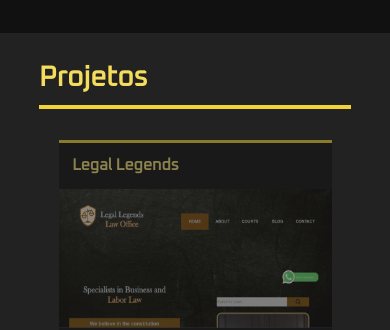
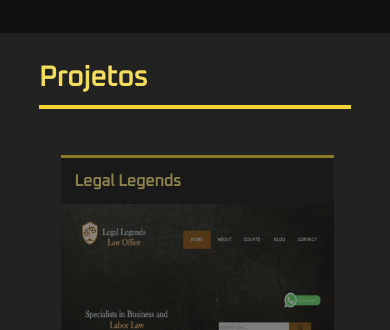
Before and after one commit to Lucaas-muniz/Portfolio, a plain HTML site: page index.html in a window 390 px wide. Shown: the part 2910-3240 px from the top of the page. Drawn offline with nearby package versions, Linux system fonts and the light colour scheme; a web font is replaced by a local one.

Commit message:
Aprimorando sessão projetos versão mobile

```diff
--- a/styles/main.css
+++ b/styles/main.css
@@ -966,17 +966,19 @@ body {
     }
 
     .boxPro {
-        display: block
+        overflow: auto;
+        grid-template-columns: auto auto auto auto;
+        gap: 20%;
     }
 
     .projeto {
         width: 70vw;
-        height: 55vh;
-        margin: 10% auto;
+        height: 60vh;
+        margin: 10% 8%;
     }
 
     .projetos {
-        height: 300vh;
+        height: 120vh;
     }
 
     .social {
@@ -1036,6 +1038,7 @@ body {
 }
 
 @media screen and (max-width: 600px) {
+
     #html5:hover:after {
         top: -90%;
     }
@@ -1134,6 +1137,10 @@ body {
 }
 
 @media screen and (max-width: 420px) {
+    #voltarTopo {
+        left: 85%;
+    }
+
     #html5:hover:after {
         margin-top: -25%;
     }
```
